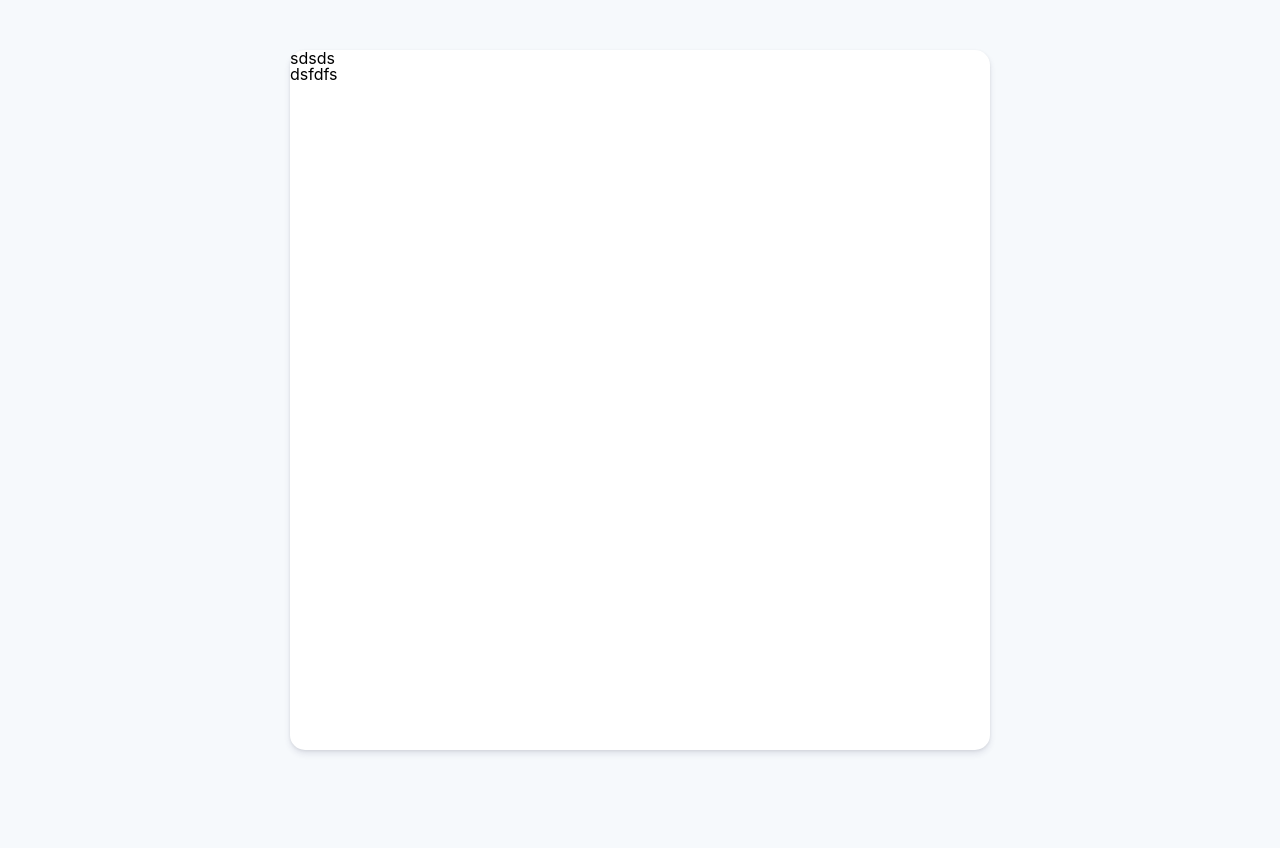
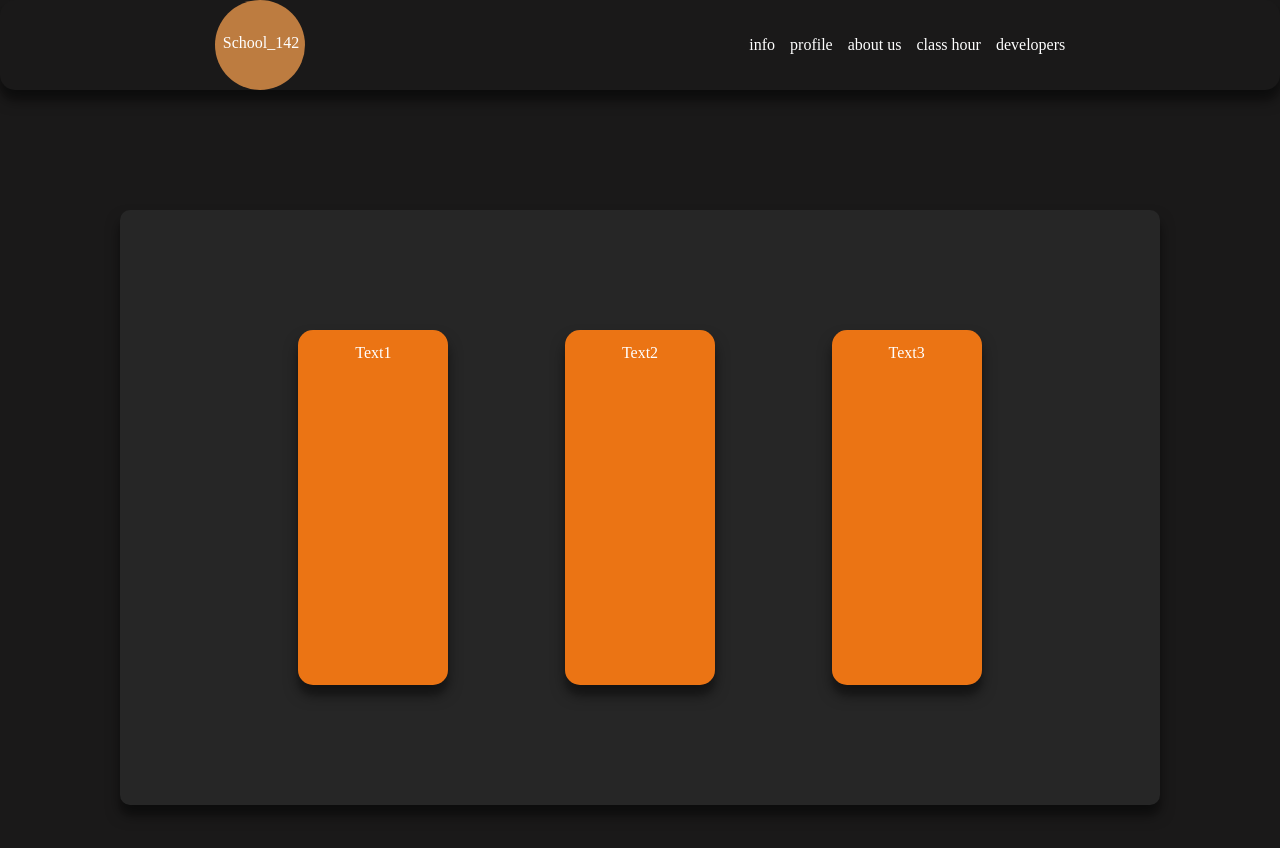
Before and after one commit to AmirMaksutov873458475834/School_142, a plain HTML site: page index.html in a window 1280 px wide. Before the commit the page ends 800 px from the top, so only its background shows below. Drawn offline with nearby package versions, Linux system fonts and the light colour scheme.

Commit message:
Каммит Сделал стили
Сделал стили под темную тему
для сайта

```diff
--- a/index.html
+++ b/index.html
@@ -7,10 +7,45 @@
     <link rel="stylesheet" href="styles.css">
 </head>
 <body>
-    <div id="jsDiv" class="Div">
-        <h1>sdsds</h1>
-        <h1>dsfdfs</h1>
-    </canvas>
+    <div class="header">
+        <div class="container">
+            <div class="header-line">
+                <div class="header-logo">
+                    <a href="#">
+                        <h1>School_142</h1>
+                    </a>
+                </div>
+
+                <div class="nav">
+                    <a href="@">info</a>
+                    <a href="@">profile</a>
+                    <a href="@">about us</a>
+                    <a href="@">class hour</a>
+                    <a href="@">developers</a>
+                </div>
+            </div>
+        </div>
+    </div>
+
+    <div class="down">
+        <div class="cards">
+            <div class="card">
+                <div class="title">
+                    <a href="#">Text1</a>
+                </div>
+            </div>
+            <div class="card">
+                <div class="title">
+                    <a href="#">Text2</a>
+                </div>
+            </div>
+            <div class="card">
+                <div class="title">
+                    <a href="#">Text3</a>
+                </div>
+            </div>
+        </div>
+    </div>
     <!--Jquery-->
     <script src="jquery-3.7.1.js"></script>
     <!--Script-->
--- a/styles.css
+++ b/styles.css
@@ -3,23 +3,87 @@
 #042c33
 #717c8c
 #d1d3e1
-#374857 */
+#374857
+262626 */
 
 @import 'reset.css';
 
-body {
-    background-color: #f6f9fc;
-    font-family: -apple-system, BlinkMacSystemFont, 'Segoe UI', Roboto, Oxygen, Ubuntu, Cantarell, 'Open Sans', 'Helvetica Neue', sans-serif;
+html{
+    background-color: #1a1919;
+}
+.header{
+    background-color: #1a1919;
+    border-radius: 15px;
+    margin: 0vh;
+    box-shadow: 0 10px 14px rgba(0, 0, 0, 0.5),0 10px 3px rgba(0, 0, 0, 0.08);
+}
+.container{
+    margin: 0px,166px;
+}
+.header-line{
+    align-items: center;
     display: flex;
-    flex-direction: column;
-    align-items: center;
-    padding: 50px 0px;
+    justify-content: space-around;
+}
+.header-logo{
+    background-color: #bd7c40;
+    width: 90px;
+    height: 90px;
+    border-radius: 50%;
+    text-align: center;
+    position: relative;
+}
+.header-logo a{
+    position: absolute;
+    top: 35px;
+    left: -7px;
+    text-align: center;
+    color: #ffff;
+    margin-left: 15px;
+    text-decoration: none;
+    transition: color 0.5s linear;
+}
+.header-logo a:hover{
+   color: #c7bbb0;
+}
+.nav{
+    display: flex;
 }
 
-.Div{
-    width: 700px;
-    height: 700px;
-    background-color: white;
+.nav a{
+    text-align: center;
+    color: #ffff;
+    margin-left: 15px;
+    text-decoration: none;
+    transition: color 0.5s linear;
+}
+
+.nav a:hover{
+    color: #2c8474;
+}
+
+.down{
+    margin: 15vh;
+    padding: 15vh;
+    background-color:#262626;
+    border-radius: 10px;
+    box-shadow: 0 10px 14px rgba(0, 0, 0, 0.5),0 10px 3px rgba(0, 0, 0, 0.08);
+}
+.cards{
+    justify-content: space-around;
+    display: flex;
+}
+.card{
+    background-color: #eb7414;
     border-radius: 15px;
-    box-shadow: 0 4px 6px rgba(50, 50, 93, 0.11), 0 1px 3px rgba(0, 0, 0, 0.08);
+    box-shadow: 0 10px 14px rgba(0, 0, 0, 0.5),0 10px 3px rgba(0, 0, 0, 0.08);
+    width: 150px;
+    height: 340px;
+    text-align: center;
+    padding-top: 15px;
 }
+.title a{
+    color: #ffff;
+    text-decoration: none;
+    transition: color 0.5s linear;
+}
```
Also changed, not shown: img/Logo.png (added), img/background.jpg (added).
